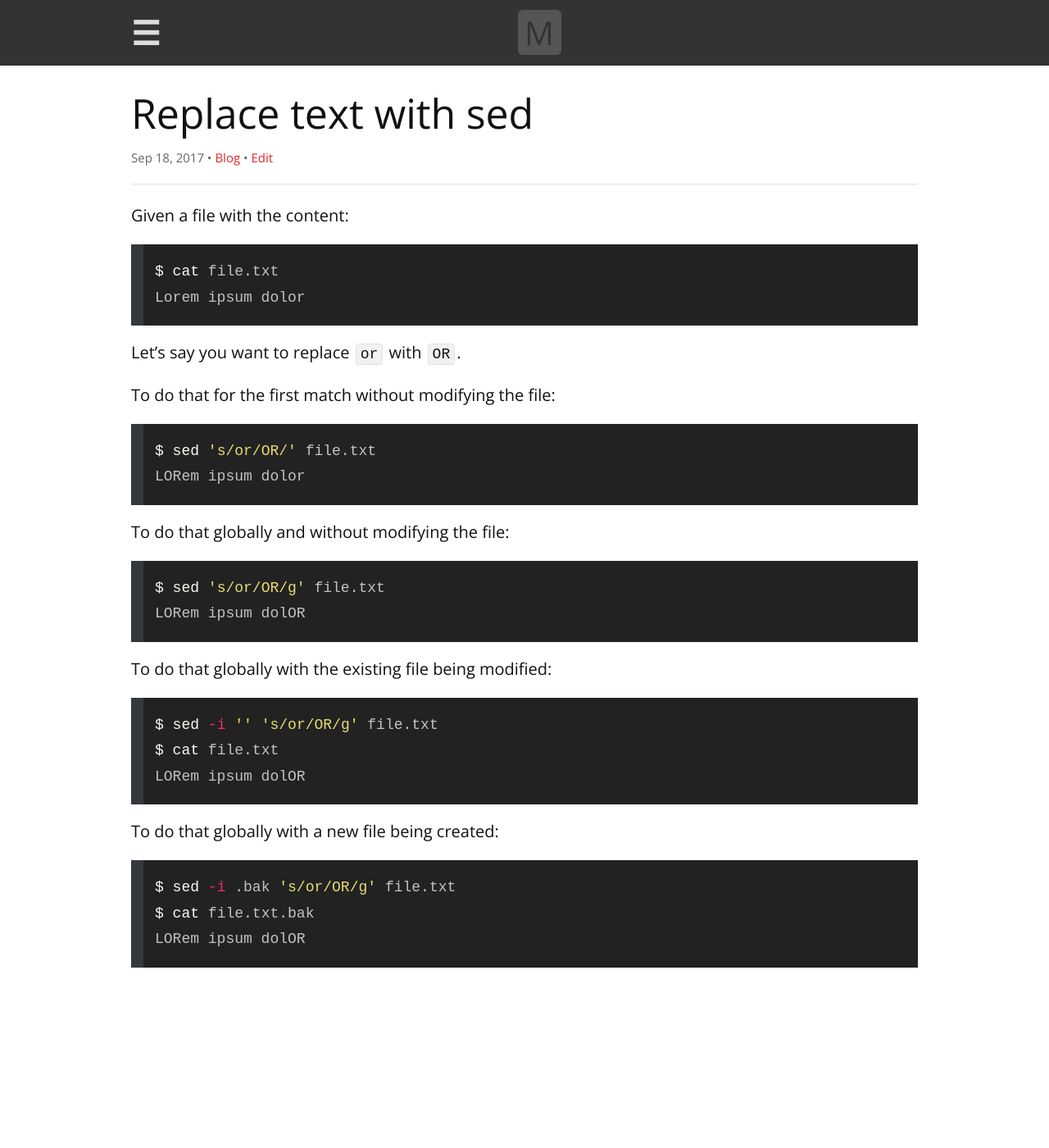
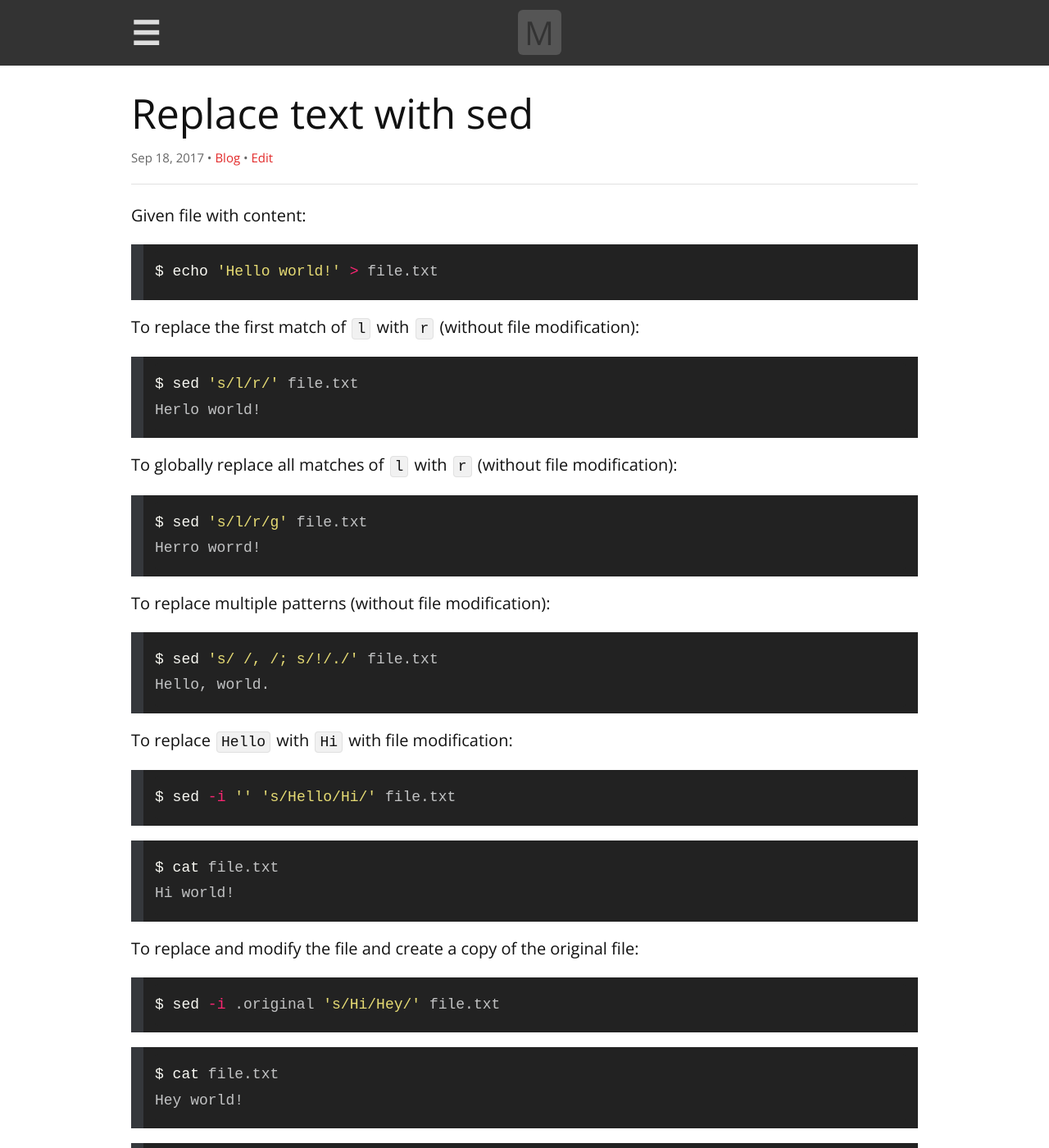
Before and after one commit to remarkablemark/remarkablemark.github.io, a Jekyll site: the page built from _posts/2017/2017-09-18-sed-replace-text.md, in a window 1280 px wide and 1400 px high. Shown: the whole window at 82% size. Built offline with Jekyll 4.4.1, drawn with Linux system fonts in a browser that asks for light colours; comment, search, counter and statistics services are not loaded; some of the changed text lies outside the part shown.

Commit message:
fix(posts): update "Replace text with sed"
Post: 2017-09-18-sed-replace-text.md

Tidy post, improve code examples, make wording more concise, and
add example of multiple pattern replace using sed.

````diff
--- a/_posts/2017/2017-09-18-sed-replace-text.md
+++ b/_posts/2017/2017-09-18-sed-replace-text.md
@@ -1,46 +1,62 @@
 ---
 layout: post
 title: Replace text with sed
-date: 2017-09-18 18:17:05 -4000
-excerpt: The different ways to use sed to replace text in a file.
-categories: sed cli text
+date: 2017-09-18 18:17:05
+updated: 2019-08-07 20:48:51
+excerpt: How to use sed to replace text in a file.
+categories: sed bash
 ---
 
-Given a file with the content:
+Given file with content:
+
+```sh
+$ echo 'Hello world!' > file.txt
+```
+
+To replace the first match of `l` with `r` (without file modification):
+
+```sh
+$ sed 's/l/r/' file.txt
+Herlo world!
+```
+
+To globally replace all matches of `l` with `r` (without file modification):
+
+```sh
+$ sed 's/l/r/g' file.txt
+Herro worrd!
+```
+
+To replace multiple patterns (without file modification):
+
+```sh
+$ sed 's/ /, /; s/!/./' file.txt
+Hello, world.
+```
+
+To replace `Hello` with `Hi` with file modification:
+
+```sh
+$ sed -i '' 's/Hello/Hi/' file.txt
+```
 
 ```sh
 $ cat file.txt
-Lorem ipsum dolor
+Hi world!
 ```
 
-Let's say you want to replace `or` with `OR`.
-
-To do that for the first match without modifying the file:
+To replace and modify the file and create a copy of the original file:
 
 ```sh
-$ sed 's/or/OR/' file.txt
-LORem ipsum dolor
+$ sed -i .original 's/Hi/Hey/' file.txt
 ```
 
-To do that globally and without modifying the file:
+```sh
+$ cat file.txt
+Hey world!
+```
 
 ```sh
-$ sed 's/or/OR/g' file.txt
-LORem ipsum dolOR
+$ cat file.txt.original
+Hi world!
 ```
-
-To do that globally with the existing file being modified:
-
-```sh
-$ sed -i '' 's/or/OR/g' file.txt
-$ cat file.txt
-LORem ipsum dolOR
-```
-
-To do that globally with a new file being created:
-
-```sh
-$ sed -i .bak 's/or/OR/g' file.txt
-$ cat file.txt.bak
-LORem ipsum dolOR
-```
````
